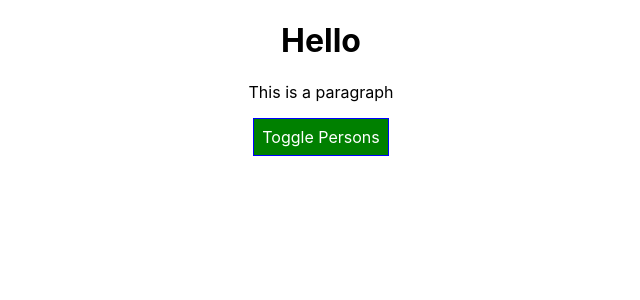
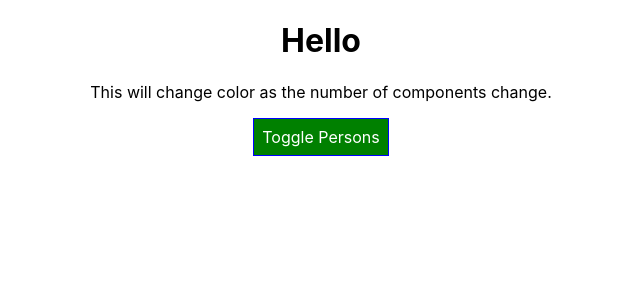
Before and after one commit to bobkrstic/lists_module, a React (Create React App) app: page / in a window 1280 px wide. Shown: the top 300 px of the page, without its empty margins (319-959 px from the left). Built offline with nearby package versions, Linux system fonts and the light colour scheme.

Commit message:
adding Radium

```diff
--- a/src/App.js
+++ b/src/App.js
@@ -1,5 +1,6 @@
 import React, { Component } from "react";
 import "./App.css";
+import Radium, { StyleRoot } from "radium";
 import Person from "./Person/Person";
 
 class App extends Component {
@@ -51,7 +52,11 @@ class App extends Component {
       font: "inherit",
       border: "1px solid blue",
       padding: "8px",
-      cursor: "pointer"
+      cursor: "pointer",
+      ":hover": {
+        backgroundColor: "lightgreen",
+        color: "black"
+      }
     };
 
     // by default 'persons' is null. If the statement is true, persons will hold the code below
@@ -76,6 +81,10 @@ class App extends Component {
       );
 
       style.backgroundColor = "red";
+      style[":hover"] = {
+        backgroundColor: "salmon",
+        color: "black"
+      };
     }
 
     const classes = [];
@@ -89,16 +98,20 @@ class App extends Component {
     }
 
     return (
+      <StyleRoot>
         <div className="App">
           <h1>Hello</h1>
-        <p className={classes.join(" ")}>This is a paragraph</p>
+          <p className={classes.join(" ")}>
+            This will change color as the number of components change.
+          </p>
           <button style={style} onClick={this.togglePersonsHandler}>
             Toggle Persons
           </button>
           {persons}
         </div>
+      </StyleRoot>
     );
   }
 }
 
-export default App;
+export default Radium(App);
--- a/src/Person/Person.css
+++ b/src/Person/Person.css
@@ -6,3 +6,9 @@
   padding: 16px;
   text-align: center;
 }
+
+/* @media (min-width: 500px) {
+  .Person {
+    width: 450px;
+  }
+} */
--- a/src/Person/Person.js
+++ b/src/Person/Person.js
@@ -1,9 +1,17 @@
 import React from "react";
 import "./Person.css";
+import Radium from "radium";
 
 const person = props => {
+  const style = {
+    // using radium
+    "@media (min-width: 500px": {
+      width: "450px"
+    }
+  };
+
   return (
-    <div className={"Person"}>
+    <div className={"Person"} style={style}>
       <p onClick={props.click}>
         I am {props.name} and I am {props.age} years old.
       </p>
@@ -13,4 +21,4 @@ const person = props => {
   );
 };
 
-export default person;
+export default Radium(person);
```
Lines whose indentation alone changed are shown as unchanged.
